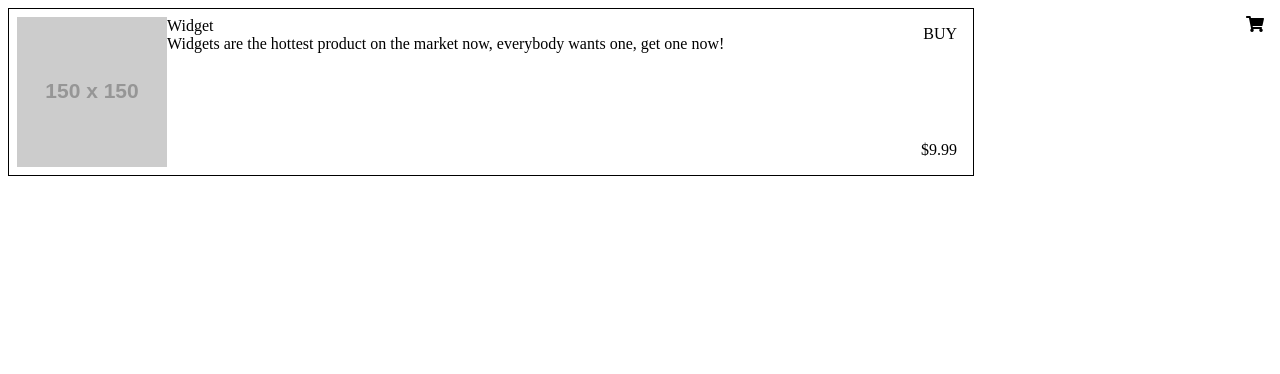
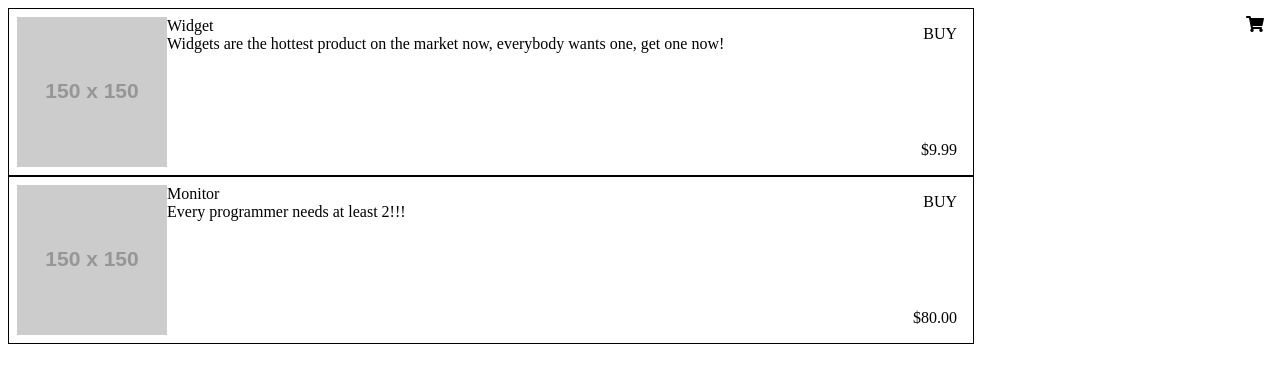
Before and after one commit to CourtneyHutchin/ShoppingCart, a plain HTML site: page index.html in a window 1280 px wide. Drawn offline with Linux system fonts and the light colour scheme; placeholder pictures from the web are drawn by us.

```diff
--- a/index.html
+++ b/index.html
@@ -26,6 +26,19 @@
         <div class="buy">BUY</div>
         <div class="price">$9.99</div>
     </div>
+
+    <div class="product">
+        <img src="https://via.placeholder.com/150" alt="" srcset="">
+        <div class="title">Monitor</div>
+        <div class="description">
+            Every programmer needs at least 2!!!
+        </div>
+        <div class="buy">BUY</div>
+        <div class="price">$80.00</div>
+    </div>
+
+    <div id="display-cart"></div>
+
     <script src="scripts/main.js"></script>
 </body>
 
```
